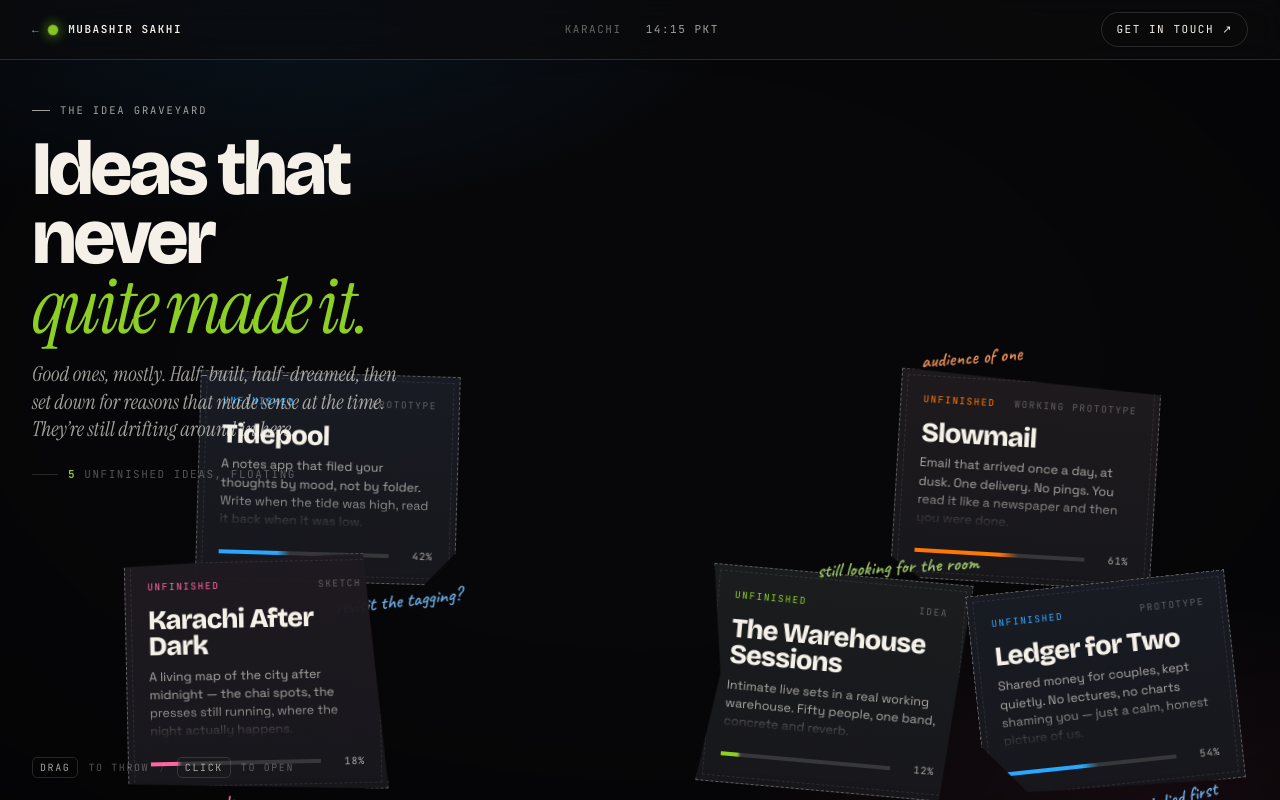
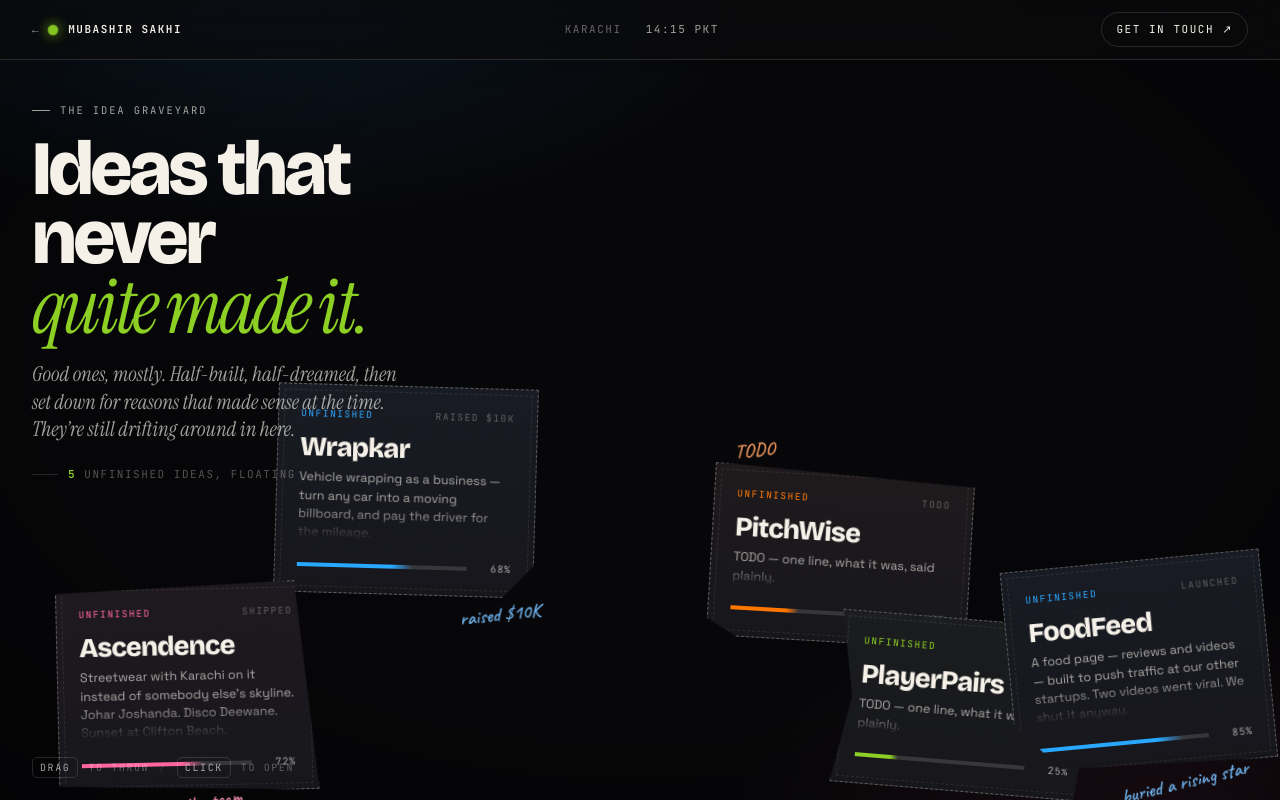
Before and after one commit to MubashirSakhi/mubashirsakhi, a React (Vite) app: page /graveyard in a window 1280 px wide. Built offline with nearby package versions, Linux system fonts and the light colour scheme.

Commit message:
graveyard page content added

```diff
--- a/src/pages/Graveyard.jsx
+++ b/src/pages/Graveyard.jsx
@@ -13,84 +13,86 @@ const DRIFT = 0.05
 /* ---- the dead ideas (placeholders — edit freely) ---- */
 const IDEAS = [
   {
-    id: 'tidepool',
-    title: 'Tidepool',
-    stageName: 'Prototype',
-    pct: 42,
-    started: 'Mar 2023',
-    abandoned: 'Aug 2023',
-    tag: 'A notes app that filed your thoughts by mood, not by folder. Write when the tide was high, read it back when it was low.',
-    lead: 'What if your notebook knew how you felt when you wrote in it?',
-    what: 'A journaling app that tagged every entry with the emotional “tide” you were in — then resurfaced old notes when you returned to the same feeling. No folders. Just weather.',
-    why: 'The tagging was the whole magic, and it needed to be invisible. Every version I built made you stop and label your own mood, which killed the feeling instantly. I never solved the quiet part.',
-    reflection: 'I still think the idea is right. I just wasn’t patient enough to make it disappear.',
-    tags: ['ios', 'journaling', 'on-device ml'],
+    id: 'wrapkar',
+    title: 'Wrapkar',
+    stageName: 'Raised $10K',
+    pct: 68,
+    started: 'TODO',
+    abandoned: 'TODO',
+    tag: 'Vehicle wrapping as a business — turn any car into a moving billboard, and pay the driver for the mileage.',
+    lead: 'Every car in Karachi is unsold ad space doing nothing all day.',
+    what: 'A vehicle-wrapping startup: brands bought the panels, drivers got paid to carry them, and we handled the wrap, the routes and the reporting in between. Co-founded, raised $10K.',
+    why: 'TODO — why it stalled.',
+    reflection: 'TODO — looking back, one honest line.',
+    tags: ['startup', 'advertising', 'karachi'],
     torn: 'torn-1', accent: 'blue',
-    note: 'revisit the tagging?',
+    note: 'raised $10K',
   },
   {
-    id: 'slowmail',
-    title: 'Slowmail',
-    stageName: 'Working prototype',
-    pct: 61,
-    started: 'Jan 2024',
-    abandoned: 'May 2024',
-    tag: 'Email that arrived once a day, at dusk. One delivery. No pings. You read it like a newspaper and then you were done.',
-    lead: 'The inbox, but it only breathed once a day.',
-    what: 'A mail client that batched everything and delivered a single quiet digest at sunset, local time. No notifications, no unread count, no infinite scroll. You opened it, you finished it, you closed it.',
-    why: 'It worked beautifully — for me. But it turned out almost nobody wants less email badly enough to change clients for it. I built a thing for an audience of one.',
-    reflection: 'The happiest four months of building I’ve had. Sometimes the market of one is enough to learn from.',
-    tags: ['email', 'calm tech', 'web'],
+    id: 'pitchwise',
+    title: 'PitchWise',
+    stageName: 'TODO',
+    pct: 40,
+    started: 'TODO',
+    abandoned: 'TODO',
+    tag: 'TODO — one line, what it was, said plainly.',
+    lead: 'TODO — the sentence that made you start it.',
+    what: 'TODO — what it actually was.',
+    why: 'TODO — why it stalled.',
+    reflection: 'TODO — looking back, one honest line.',
+    tags: ['todo', 'todo'],
     torn: 'torn-2', accent: 'orange',
-    note: 'audience of one',
+    note: 'TODO',
   },
   {
-    id: 'afterdark',
-    title: 'Karachi After Dark',
-    stageName: 'Sketch',
-    pct: 18,
-    started: 'Sep 2022',
-    abandoned: 'Nov 2022',
-    tag: 'A living map of the city after midnight — the chai spots, the presses still running, where the night actually happens.',
-    lead: 'The city I love is a different city at 2am. Nobody had mapped that one.',
-    what: 'A community map of Karachi’s nightlife — not clubs, but the real after-hours: 24-hour dhabas, the fish harbour at dawn, the streets that only come alive once everyone else is asleep.',
-    why: 'This one needed people, not code. It needed a hundred night-owls contributing, and I tried to solve that with a slicker interface. You can’t design your way to a community that isn’t there yet.',
-    reflection: 'Wrong first move, not wrong idea. Should’ve started with a WhatsApp group and a spreadsheet.',
-    tags: ['maps', 'community', 'karachi'],
+    id: 'ascendence',
+    title: 'Ascendence',
+    stageName: 'Shipped',
+    pct: 72,
+    started: '2018',
+    abandoned: '2020',
+    tag: 'Streetwear with Karachi on it instead of somebody else’s skyline. Johar Joshanda. Disco Deewane. Sunset at Clifton Beach.',
+    lead: 'Streetwear was going global. Nobody was making it about here.',
+    what: 'A streetwear label built on local culture — six designs: Aala, Sitaro Se Aage, Disco Deewane, Aladdin Going Places, Sunset at Clifton Beach, Johar Joshanda. We built the whole chain from nothing: export-surplus cotton sourced straight from the mill, a digital-printing factory talked down to a 250-piece minimum, our own tags, envelopes, website, and photography we shot ourselves and kept deliberately raw.',
+    why: 'Two designs sold out almost immediately and the rest moved slowly — a solvable problem. The unsolvable one was us. The founders drifted into different lives before we ever placed a second run, and reordering the winners meant another 250-piece bet nobody was around to make.',
+    reflection: 'The market told us exactly which ideas were right. We just weren’t together long enough to listen.',
+    tags: ['streetwear', 'karachi', 'supply chain'],
     torn: 'torn-3', accent: 'magenta',
-    note: 'start with people',
+    note: 'the stock outlasted the team',
+    link: 'https://instagram.com/getascendence',
   },
   {
-    id: 'warehouse',
-    title: 'The Warehouse Sessions',
-    stageName: 'Idea',
-    pct: 12,
-    started: 'Jun 2023',
-    abandoned: 'Jul 2023',
-    tag: 'Intimate live sets in a real working warehouse. Fifty people, one band, concrete and reverb.',
-    lead: 'A gig series in the kind of room a gig was never supposed to happen in.',
-    what: 'A recurring live-music night staged in an actual industrial warehouse — stripped back, fifty tickets, no stage, the crowd close enough to see the setlist. Half concert, half secret.',
-    why: 'The warehouse got sold three weeks in. The whole thing was married to one specific room, and when the room disappeared so did the idea. I never found another that felt right.',
-    reflection: 'Some ideas are really just a place. Lose the place, lose the idea. I’m still looking for the room.',
-    tags: ['live events', 'music', 'irl'],
+    id: 'playerpairs',
+    title: 'PlayerPairs',
+    stageName: 'TODO',
+    pct: 25,
+    started: 'TODO',
+    abandoned: 'TODO',
+    tag: 'TODO — one line, what it was, said plainly.',
+    lead: 'TODO — the sentence that made you start it.',
+    what: 'TODO — what it actually was.',
+    why: 'TODO — why it stalled.',
+    reflection: 'TODO — looking back, one honest line.',
+    tags: ['todo', 'todo'],
     torn: 'torn-4', accent: 'lime',
-    note: 'still looking for the room',
+    note: 'TODO',
   },
   {
-    id: 'ledger',
-    title: 'Ledger for Two',
-    stageName: 'Prototype',
-    pct: 54,
-    started: 'Feb 2024',
-    abandoned: 'Sep 2024',
-    tag: 'Shared money for couples, kept quietly. No lectures, no charts shaming you — just a calm, honest picture of us.',
-    lead: 'Every couples-finance app felt like a spreadsheet with opinions. Ours would just listen.',
-    what: 'A joint-finance app built around trust instead of budgeting. It tracked the shared picture gently, flagged nothing, judged nothing, and made the money conversation easier by making it smaller.',
-    why: 'Money plus relationships plus regulation is three hard problems wearing a trench coat. Every feature opened two more, and “calm” kept losing to “compliant.” The scope quietly ate me.',
-    reflection: 'The restraint was the product, and restraint is the first thing to die under scope creep.',
-    tags: ['fintech', 'relationships', 'mobile'],
+    id: 'foodfeed',
+    title: 'FoodFeed',
+    stageName: 'Launched',
+    pct: 85,
+    started: '2016',
+    abandoned: '2017',
+    tag: 'A food page — reviews and videos — built to push traffic at our other startups. Two videos went viral. We shut it anyway.',
+    lead: 'We built an audience by accident, then walked away from it on purpose.',
+    what: 'A Facebook page for food reviews and short videos, started in 2016 as a distribution engine for the other startups we were running. Two of the videos went viral — a couple of million views each — and it pulled 18K followers without a rupee of ad spend.',
+    why: 'It was never the main thing. One day we all looked at our corporate jobs and the startup we were actually building, agreed those came first, and stopped posting. Nothing broke. We just left.',
+    reflection: 'We buried a rising star. Distribution is the hardest part to build and we already had it — we just didn’t recognise what we were holding.',
+    tags: ['content', 'facebook', 'food'],
     torn: 'torn-5', accent: 'blue',
-    note: 'restraint died first',
+    note: 'buried a rising star',
+    link: 'https://www.facebook.com/foodfeedlive/',
   },
 ]
 
@@ -482,6 +484,11 @@ function Modal({ idea, onClose, onRevive }) {
             Revive it
           </button>
           <span className="gv-revive-note">Won’t hurt to dream for a second.</span>
+          {idea.link && (
+            <a className="gv-modal-link" href={idea.link} target="_blank" rel="noopener noreferrer">
+              Still up ↗
+            </a>
+          )}
         </div>
       </div>
     </div>
--- a/src/pages/graveyard.css
+++ b/src/pages/graveyard.css
@@ -495,6 +495,17 @@ body.graveyard::before {
   font-size: 14px;
   color: var(--ink-dim);
 }
+.gv-modal-link {
+  margin-left: auto;
+  font-family: var(--f-mono);
+  font-size: 11px;
+  letter-spacing: 0.12em;
+  text-transform: uppercase;
+  color: var(--ink-dim);
+  border-bottom: 1px solid var(--ink-hair);
+  transition: color 0.2s, border-color 0.2s;
+}
+.gv-modal-link:hover { color: var(--accent); border-color: var(--accent); }
 
 /* toast */
 .gv-toast {
```
